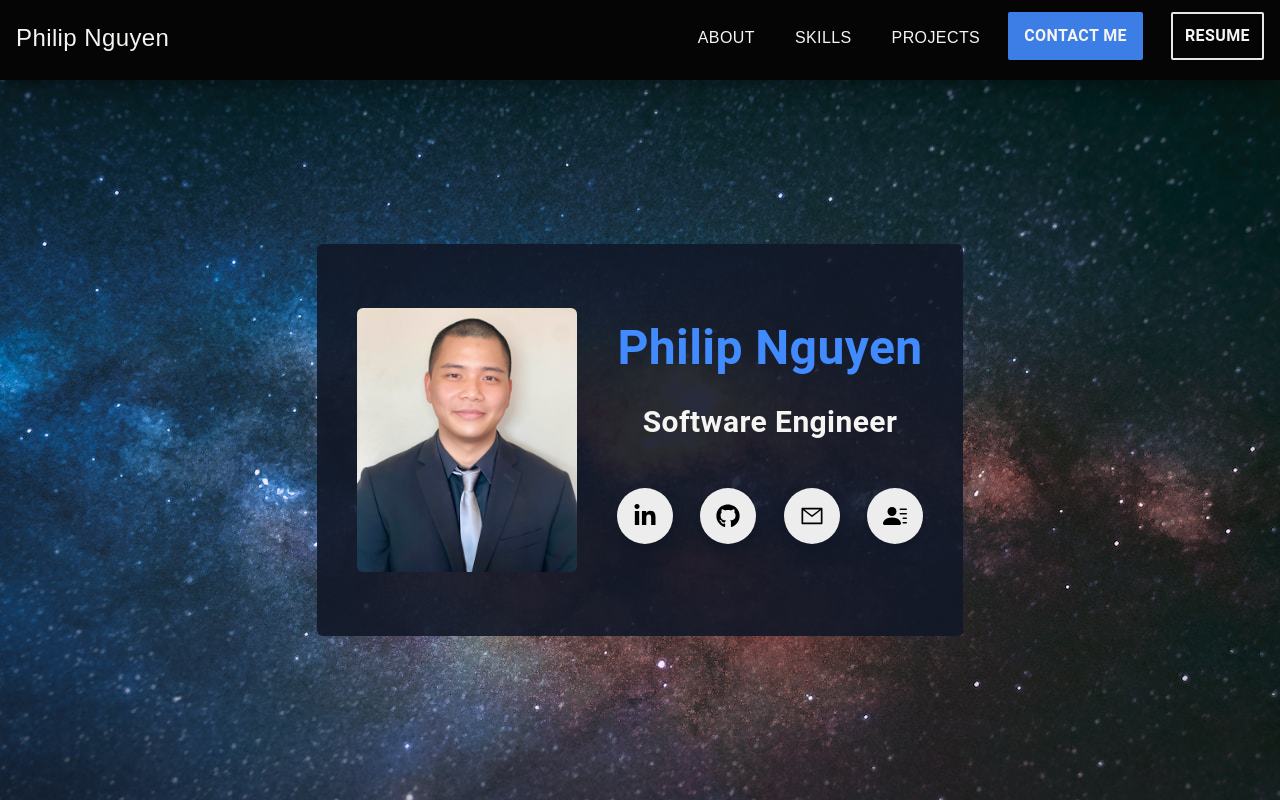
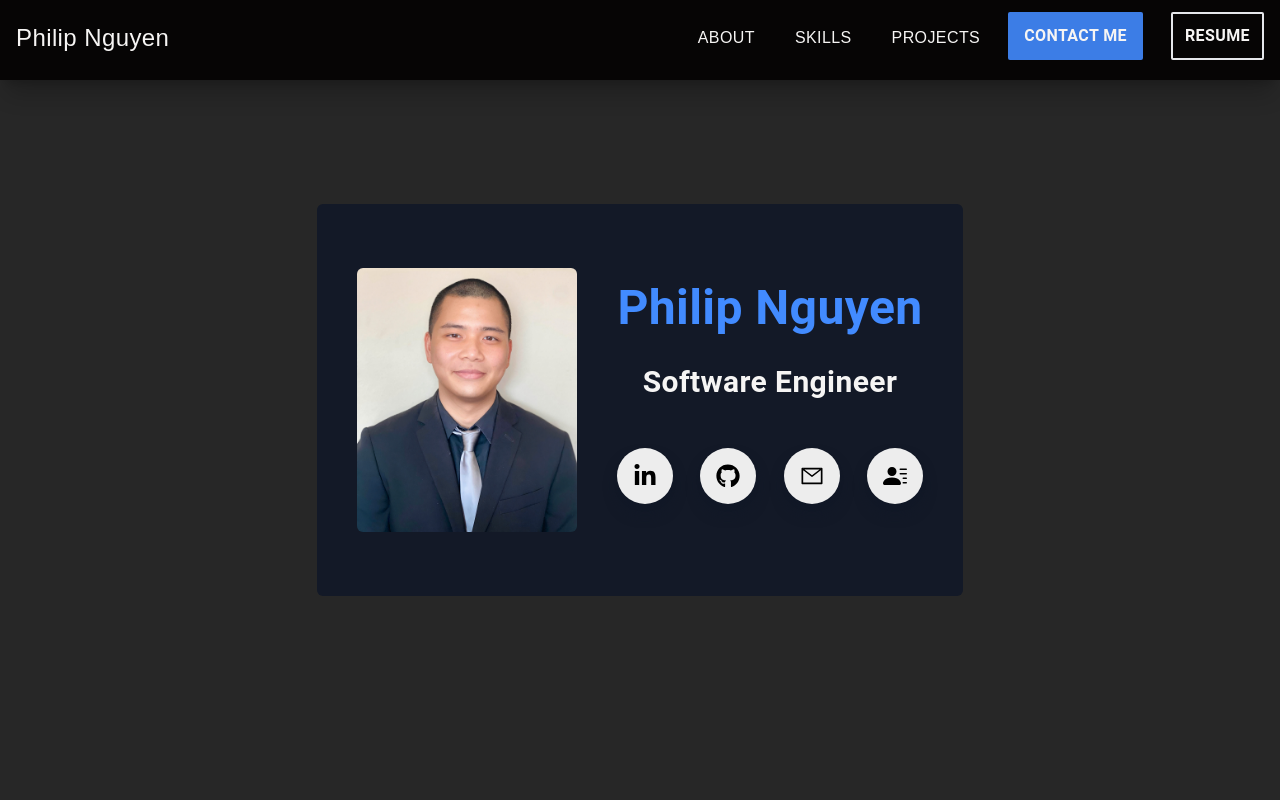
Before and after one commit to pn-code/personal-portfolio-nextjs, a Next.js app: page / in a window 1280 px wide. Built offline with nearby package versions, Linux system fonts and the light colour scheme.

Commit message:
Removed bg & updated main padding

```diff
--- a/components/Main.jsx
+++ b/components/Main.jsx
@@ -7,7 +7,7 @@ const Main = () => {
     return (
         <div className="w-full min-h-[100vh] text-center custom-bg flex items-center justify-center">
             <div className="max-w-[1240px] w-full h-full mx-auto flex justify-center items-center">
-                <div className="mt-20 flex rounded-md bg-gray-900/90 px-10 py-6 sm:py-16 gap-10 flex-col items-center sm:flex-row sm:items-start">
+                <div className="mt-20 sm:mt-0 flex rounded-md bg-gray-900/90 px-10 py-6 sm:py-16 gap-10 flex-col items-center sm:flex-row sm:items-start">
                     <Image className="rounded-md" src="/assets/profile.png" alt="Philip Nguyen Profile Picture" width={220} height={100}/>
                     <div className="text-primary">
                         <h1 className="text-2xl sm:text-5xl sm:py-4 text-accent">Philip Nguyen</h1>
--- a/styles/globals.css
+++ b/styles/globals.css
@@ -11,14 +11,9 @@ html {
   font-family: "Roboto", sans-serif;
 }
 
-body {
-  background-image: url("/assets/bg.jpg");
-  background-position: center;
-}
-
 @layer base {
   body {
-    @apply text-primary tracking-wide;
+    @apply bg-[#272727] text-primary tracking-wide;
   }
 
   h1,
```
Also changed, not shown: public/assets/bg.jpg (deleted).
